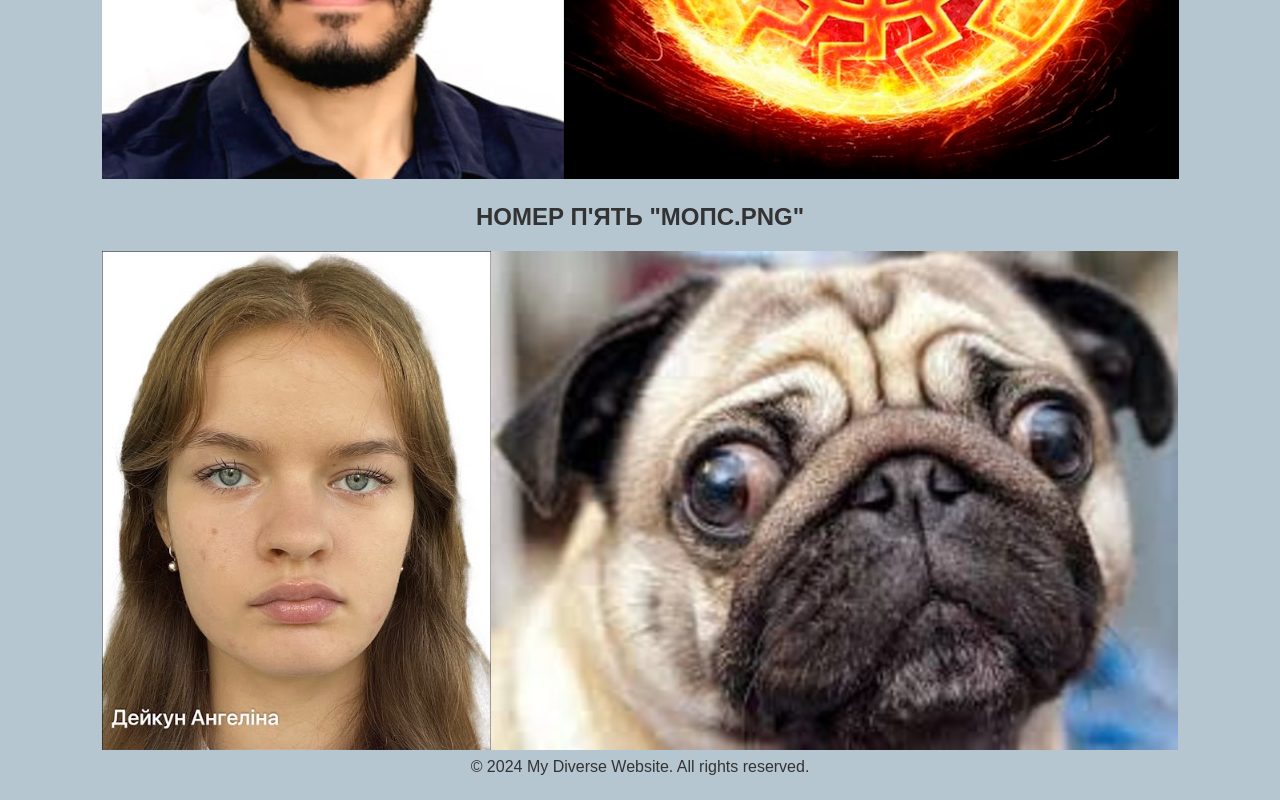
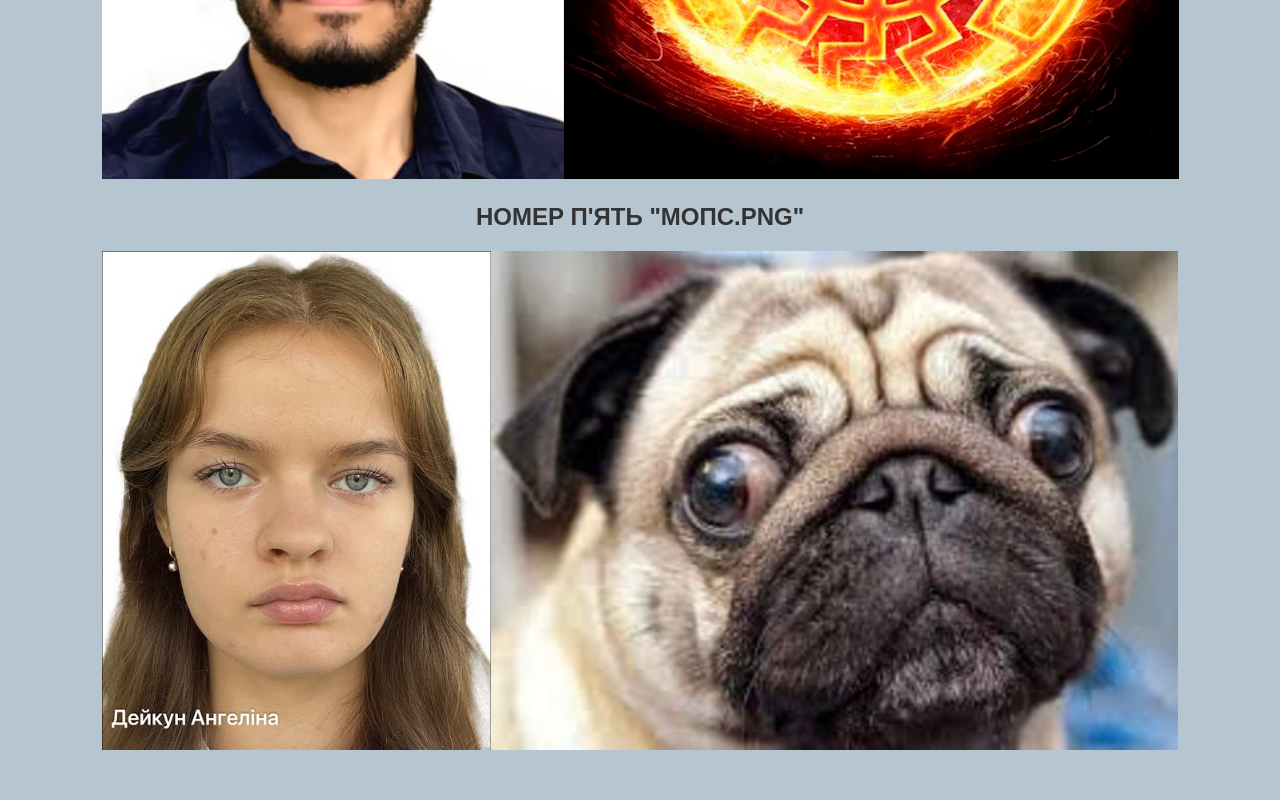
Before and after one commit to pidorosnya/nubip, a plain HTML site: page index.html in a window 1280 px wide. Shown: the part 2301-3101 px from the top of the page. After the commit the page ends 3055 px from the top, so only its background shows below. Drawn offline with Linux system fonts and the light colour scheme; a script that the page names is missing.

Commit message:
Update index.html

```diff
--- a/index.html
+++ b/index.html
@@ -42,10 +42,7 @@
         </section>
     </main>
 
-    <!-- Футер -->
-    <footer>
-        <p>&copy; 2024 My Diverse Website. All rights reserved.</p>
-    </footer>
+
 
     <script src="script.js"></script>
 </body>
```
